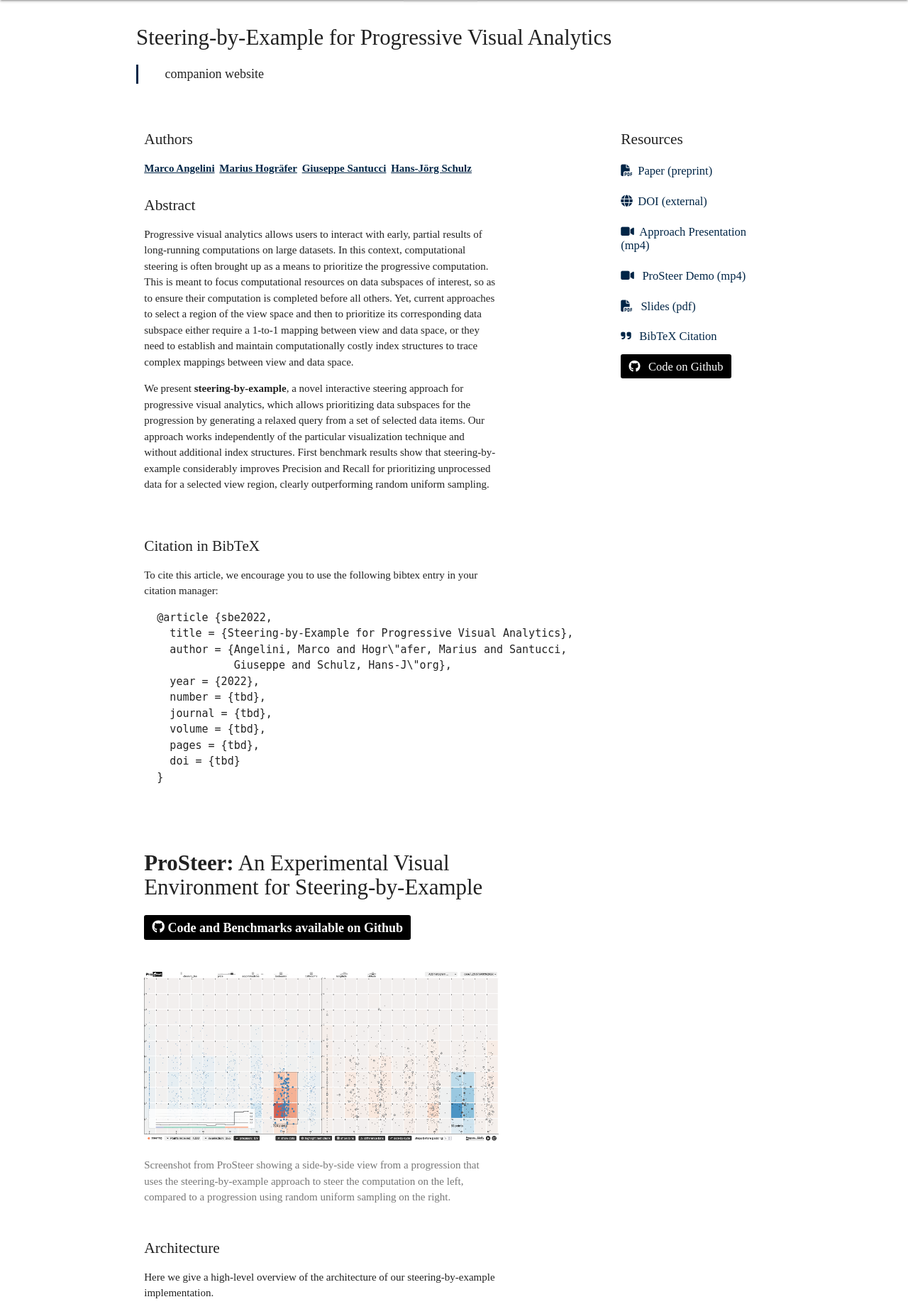
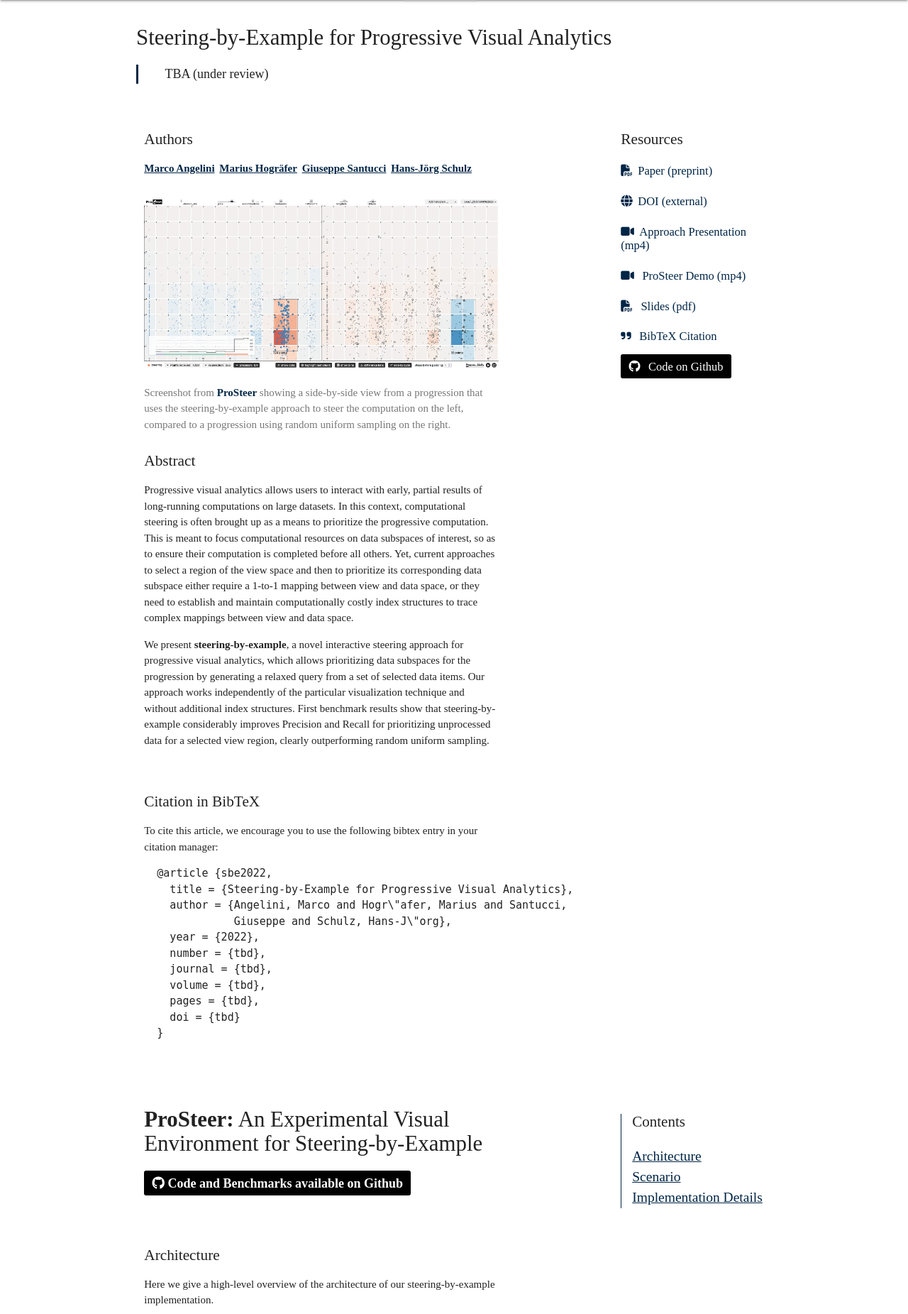
Before and after one commit to vis-au/vis-au.github.io, a PHP site: page /prosteer/index.html in a window 1280 px wide. Shown: the part 64-1915 px from the top of the page at 71% size. Run offline with PHP 8.4, Linux system fonts and the light colour scheme; some libraries are stand-ins or nearby versions; some web fonts are replaced.

Commit message:
update prosteer page layout

```diff
--- a/prosteer/index.html
+++ b/prosteer/index.html
@@ -32,7 +32,7 @@
   <article class="container">
     <section class="row" id="map-like">
       <h2>Steering-by-Example for Progressive Visual Analytics</h2>
-      <p class="leader">companion website</p>
+      <p class="leader">TBA (under review)</p>
     </section>
 
     <section class="row">
@@ -42,6 +42,13 @@
         <a href="https://cs.au.dk/ hograefer" class="author"><span>Marius Hogräfer</span></a>
         <a href="http://www.diag.uniroma1.it/ santucci/" class="author"><span>Giuseppe Santucci</span></a>
         <a href="https://hjschulz.net/" class="author"><span>Hans-Jörg Schulz</span></a>
+
+        <figure class="teaser" style="color:#777">
+          <a href="https://github.com/vis-au/progressive-steering">
+            <img src="./static/img/frontend_full_screenshot.png" alt="Screenshot of ProSteer." />
+          </a>
+          <figcaption>Screenshot from <a href="#prosteer">ProSteer</a> showing a side-by-side view from a progression that uses the steering-by-example approach to steer the computation on the left, compared to a progression using random uniform sampling on the right.</figcaption>
+        </figure>
 
         <h3>Abstract</h3>
         <p>
@@ -94,7 +101,7 @@
 
     <section class="row">
       <div class="col m7 s12">
-        <h2><b>ProSteer:</b> An Experimental Visual Environment for Steering-by-Example</h2>
+        <h2 id="prosteer"><b>ProSteer:</b> An Experimental Visual Environment for Steering-by-Example</h2>
         <div class="row">
           <h4 class="highlight" style="margin: 2rem 0;">
             <a href="https://github.com/vis-au/progressive-steering">
@@ -103,15 +110,16 @@
           </h4>
         </div>
       </div>
-    </section>
-    <section class="row">
-      <div class="col s12 m7">
-        <figure style="padding:0;margin:0;color:#777">
-          <a href="https://github.com/vis-au/progressive-steering">
-            <img src="./static/img/frontend_full_screenshot.png" alt="Screenshot of ProSteer." />
-          </a>
-          <figcaption>Screenshot from ProSteer showing a side-by-side view from a progression that uses the steering-by-example approach to steer the computation on the left, compared to a progression using random uniform sampling on the right.</figcaption>
-        </figure>
+
+      <div class="col m3 s12 right">
+        <div class="toc">
+          <h2>Contents</h2>
+          <ul>
+            <li><a href="#architecture">Architecture</a></li>
+            <li><a href="#scenario">Scenario</a></li>
+            <li><a href="#implementation_details">Implementation Details</a></li>
+          </ul>
+        </div>
       </div>
     </section>
     <section class="row">
@@ -184,12 +192,12 @@
       </div>
       <div class="col m5 s12">
         <figure class="right">
-          <img class="teaser" src="./static/img/screenshots_heatmap_evolution_wide.png" alt="State diagram of ProSteer." />
+          <img src="./static/img/screenshots_heatmap_evolution_wide.png" alt="State diagram of ProSteer." />
           <figcaption><b>Figure 2: </b>Example progression scenario using steering-by-example. The steered region becomes present by the red background during the steering phase and then fades away, once steering is done.</figcaption>
         </figure>
       </div>
       <div class="col m7 s12">
-        <h3>Implementation Details</h3>
+        <h3 id="implementation_details">Implementation Details</h3>
         <p>
           The steering and computation modules use Python 3.8.1, building on functionalities from the DecisionTreeClassifier module of <a href="https://scikit-learn.org/stable/index.html">scikit-learn</a> in version 0.22.2 as well as <a href="https://numpy.org/">NumPy</a> version 1.18.1 and <a href="https://pandas.pydata.org/">Pandas</a> version 1.0.1.
           Scikit-learn's implementation of decision trees is an optimization of the CART algorithm, which includes some performance optimizations such as pruning subtrees that contribute the least to the overall accuracy of the classification <a href="https://scikit-learn.org/stable/modules/tree.html">in order to avoid overfitting</a>.
@@ -212,7 +220,7 @@
       </div>
       <div class="col m5 s12">
         <figure class="right">
-          <img class="teaser" src="./static/img/example_decision_tree.png" alt="Example of a decision tree being transformed into an SQL query." />
+          <img src="./static/img/example_decision_tree.png" alt="Example of a decision tree being transformed into an SQL query." />
           <figcaption><b>Figure 3: </b>Example of a decision tree being transformed into an SQL query.</figcaption>
         </figure>
       </div>
@@ -228,7 +236,7 @@
       </div>
       <div class="col m5 s12">
         <figure class="right">
-          <img class="teaser" src="./static/img/benchmarking_selections.png" alt="Selections on the airbnb dataset used in the benchmarks." />
+          <img src="./static/img/benchmarking_selections.png" alt="Selections on the airbnb dataset used in the benchmarks." />
           <figcaption><b>Figure 4: </b>Selections on the airbnb dataset used in the benchmarks.</figcaption>
         </figure>
       </div>
--- a/prosteer/style.css
+++ b/prosteer/style.css
@@ -17,7 +17,8 @@ h4.highlight a {
 .row .row {
   margin: 0;
 }
-img.teaser {
+figure.teaser {
+  margin: 0;
   margin-top: 2rem;
 }
 div.abstract a.author {
@@ -27,3 +28,31 @@ div.abstract a.author {
 article .col.m7 a {
   font-weight: bold;
 }
+.toc {
+  border-left: 1px solid #002546;
+  padding-left: 1rem;
+  font-size: 1.3rem;
+}
+@media screen and (min-width: 1200px) {
+  .toc {
+    margin-top: 3rem;
+  }
+}
+.toc h2 {
+  font-family: AUPassataBold;
+  font-size: 1.4rem;
+  margin-top: 0;
+}
+.toc ul {
+  padding: 0;
+  margin: 0;
+  list-style: none;
+}
+.toc ul li {
+  padding: 0;
+  margin: 0;
+  list-style: none;
+}
+.toc ul li a {
+  text-decoration: underline;
+}
```
